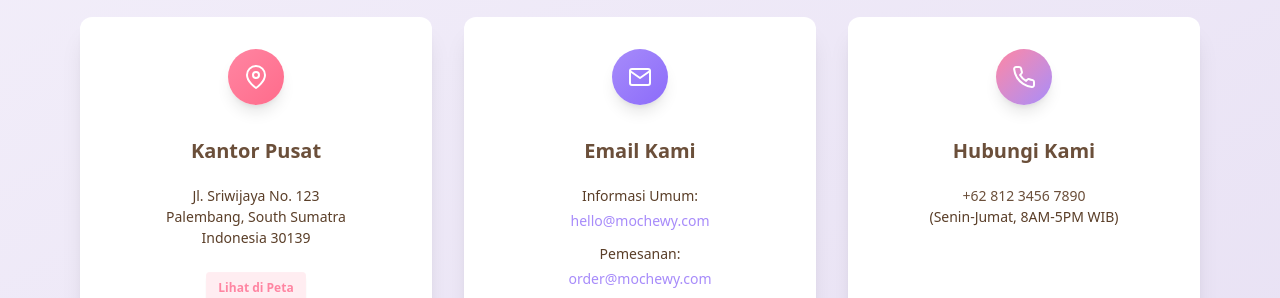
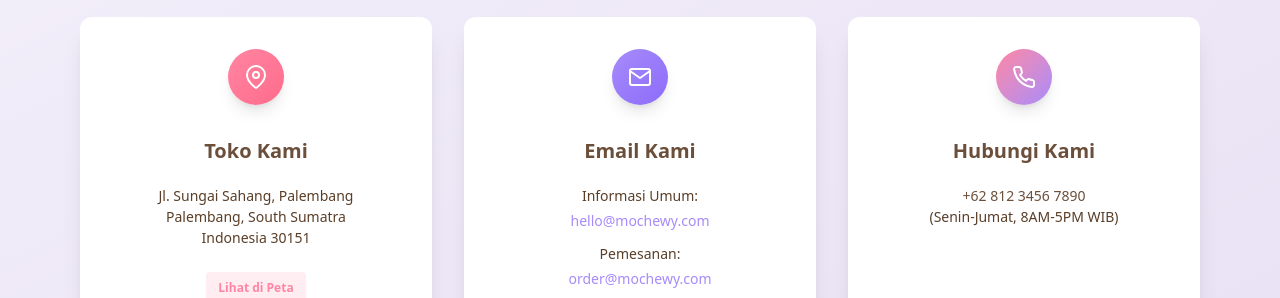
Before and after one commit to ecacaww/pelatihan-sintak-new, a React (Vite) app: page /contact in a window 1280 px wide. Shown: the part 1520-1818 px from the top of the page. Built offline with nearby package versions, Linux system fonts and the light colour scheme.

Commit message:
anjas contact

```diff
--- a/src/Pages/ContactPage.jsx
+++ b/src/Pages/ContactPage.jsx
@@ -349,13 +349,13 @@ function ContactInfoSection() {
               <div className="p-4 bg-gradient-to-br from-[#FF85A2] to-[#FF6B8B] rounded-full mb-6 text-white shadow-lg group-hover:rotate-[360deg] transition-transform duration-500">
                 <FiMapPin className="text-2xl" />
               </div>
-              <h3 className="card-title text-[#6B4F3A] mb-3 text-xl">Kantor Pusat</h3>
+              <h3 className="card-title text-[#6B4F3A] mb-3 text-xl">Toko Kami</h3>
               <address className="not-italic text-[#5A3E28]">
-                Jl. Sriwijaya No. 123
+               Jl. Sungai Sahang, Palembang
                 <br />
                 Palembang, South Sumatra
                 <br />
-                Indonesia 30139
+                Indonesia 30151
               </address>
               <div className="mt-4">
                 <a
@@ -398,7 +398,7 @@ function ContactInfoSection() {
               </div>
               <div className="mt-4">
                 <a
-                  href="mailto:hello@mochewy.com"
+                  href="/contact"
                   className="btn btn-sm bg-[#E8E1F4] text-[#A78BFA] border-none hover:bg-[#A78BFA] hover:text-white transition-colors"
                 >
                   Kirim Email
@@ -434,7 +434,7 @@ function ContactInfoSection() {
                   <FaWhatsapp className="text-xl" />
                 </a>
                 <a
-                  href="https://instagram.com/mochewy"
+                  href="/contact"
                   target="_blank"
                   rel="noopener noreferrer"
                   className="p-3 bg-[#E8E1F4] text-[#A78BFA] rounded-full hover:bg-[#A78BFA] hover:text-white transition-colors"
@@ -443,7 +443,7 @@ function ContactInfoSection() {
                   <FaInstagram className="text-xl" />
                 </a>
                 <a
-                  href="https://linkedin.com/company/mochewy"
+                  href="/contact"
                   target="_blank"
                   rel="noopener noreferrer"
                   className="p-3 bg-[#FFEDF1] text-[#FF85A2] rounded-full hover:bg-[#FF85A2] hover:text-white transition-colors"
@@ -520,7 +520,7 @@ function ContactFaqSection() {
       <div className="text-center mt-12">
         <p className="text-[#5A3E28] mb-4">Masih punya pertanyaan lain?</p>
         <a
-          href="mailto:hello@mochewy.com"
+          href="/contact"
           className="btn bg-gradient-to-r from-[#A78BFA] to-[#8C6BFA] text-white border-none hover:shadow-lg transition-all hover:-translate-y-1"
         >
           <FiMail className="mr-2" /> Hubungi Tim Kami
```
